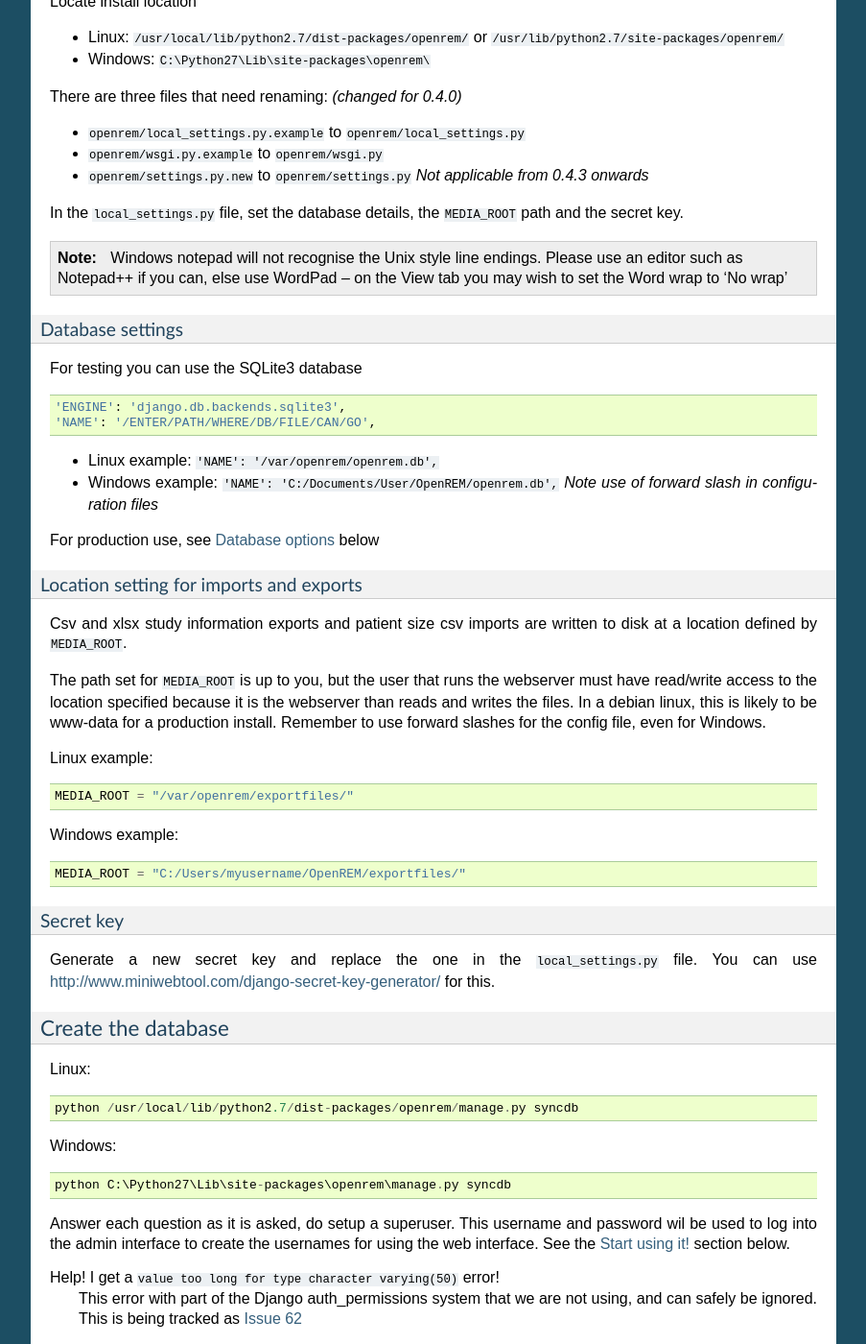
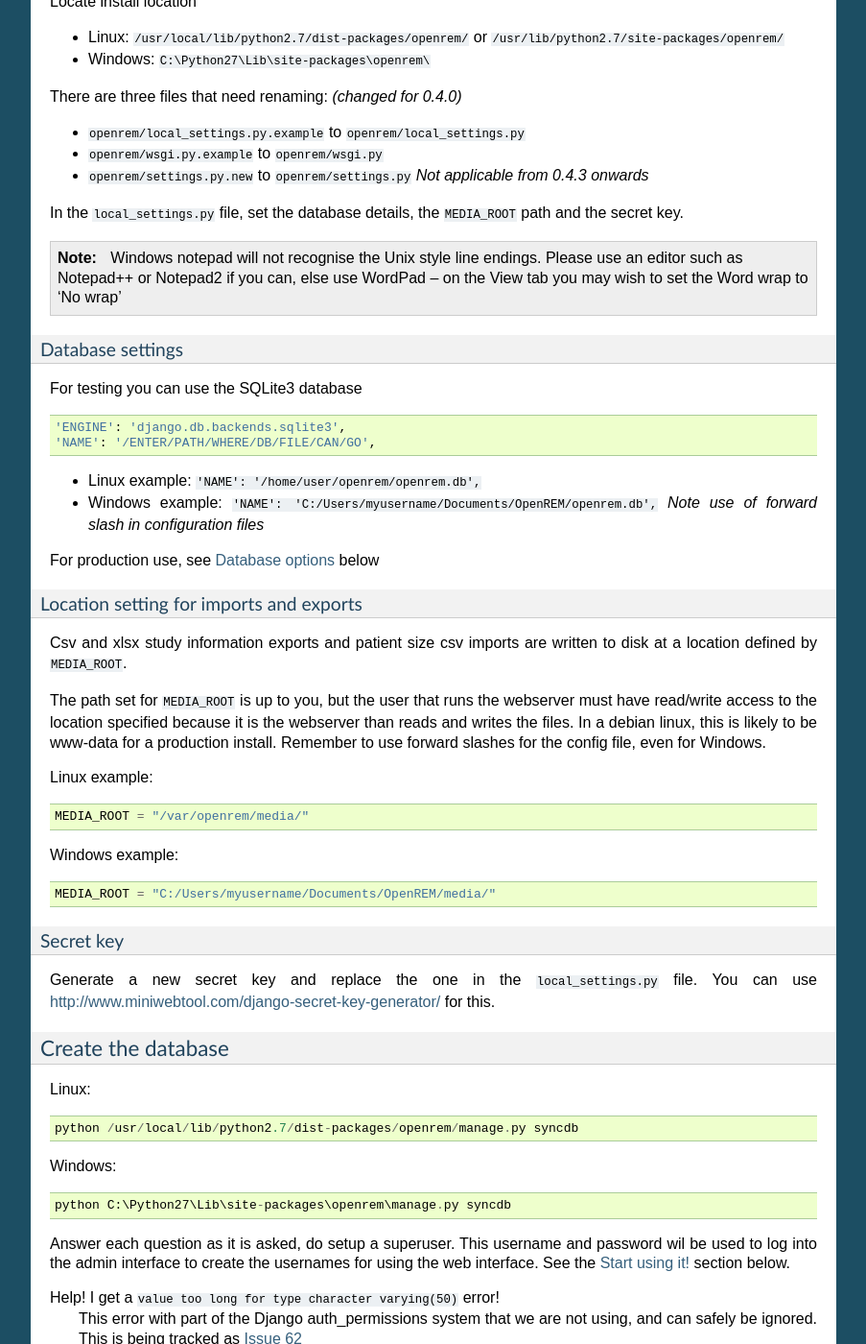
Before and after one commit to ckswilliams/modOpenREM, a Sphinx documentation site: the page built from docs/install.rst, in a window 1280 px wide and 1400 px high, scrolled down 1653 px. Shown: the whole window at 96% size, without its empty margins (198-1101 px from the left). Built offline with Sphinx 7.4.7, drawn with Linux system fonts in a browser that asks for light colours.

Commit message:
Editing install docs and release notes as per commit ce949c6. Also modified the spelling of myusernane and the windows path for the media root in the local_settings.py.example file.

```diff
--- a/docs/install.rst
+++ b/docs/install.rst
@@ -106,7 +106,7 @@ In the ``local_settings.py`` file, set the database details, the ``MEDIA_ROOT``
 ..  Note::
 
     Windows notepad will not recognise the Unix style line endings.
-    Please use an editor such as Notepad++ if you can, else use WordPad –
+    Please use an editor such as Notepad++ or Notepad2 if you can, else use WordPad –
     on the View tab you may wish to set the Word wrap to 'No wrap'
 
 Database settings
@@ -119,8 +119,8 @@ For testing you can use the SQLite3 database
     'ENGINE': 'django.db.backends.sqlite3',
     'NAME': '/ENTER/PATH/WHERE/DB/FILE/CAN/GO',
 
-* Linux example: ``'NAME': '/var/openrem/openrem.db',``
-* Windows example: ``'NAME': 'C:/Documents/User/OpenREM/openrem.db',`` *Note use of forward slash in configuration files*
+* Linux example: ``'NAME': '/home/user/openrem/openrem.db',``
+* Windows example: ``'NAME': 'C:/Users/myusername/Documents/OpenREM/openrem.db',`` *Note use of forward slash in configuration files*
 
 For production use, see `Database options`_ below
 
@@ -138,11 +138,11 @@ forward slashes for the config file, even for Windows.
 
 Linux example::
 
-    MEDIA_ROOT = "/var/openrem/exportfiles/"
+    MEDIA_ROOT = "/var/openrem/media/"
 
 Windows example::
 
-    MEDIA_ROOT = "C:/Users/myusername/OpenREM/exportfiles/"
+    MEDIA_ROOT = "C:/Users/myusername/Documents/OpenREM/media/"
 
 
 Secret key
```
Also changed, not shown: docs/release-0.4.3.rst (+2 -2 lines), 1 other file.
